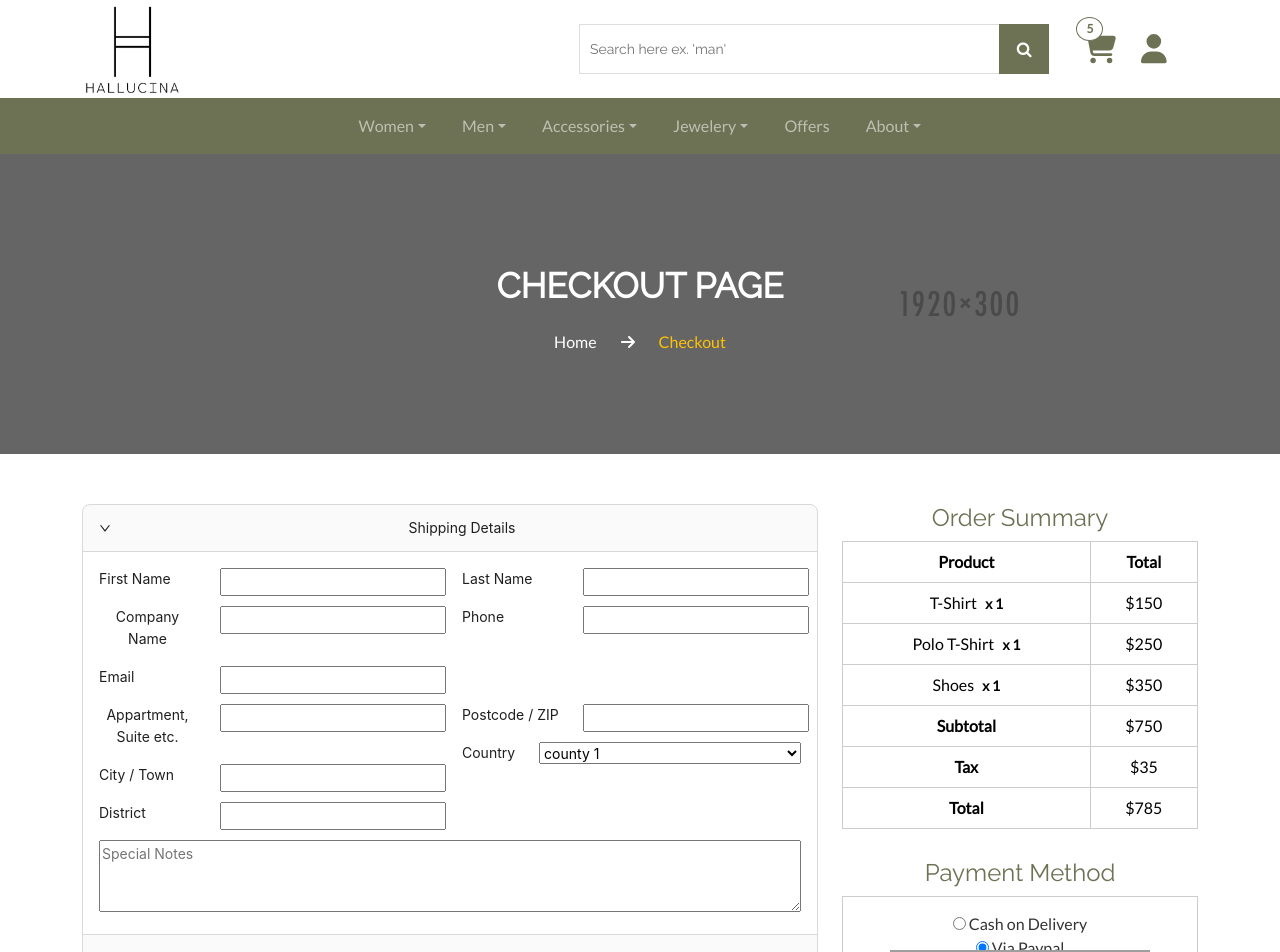
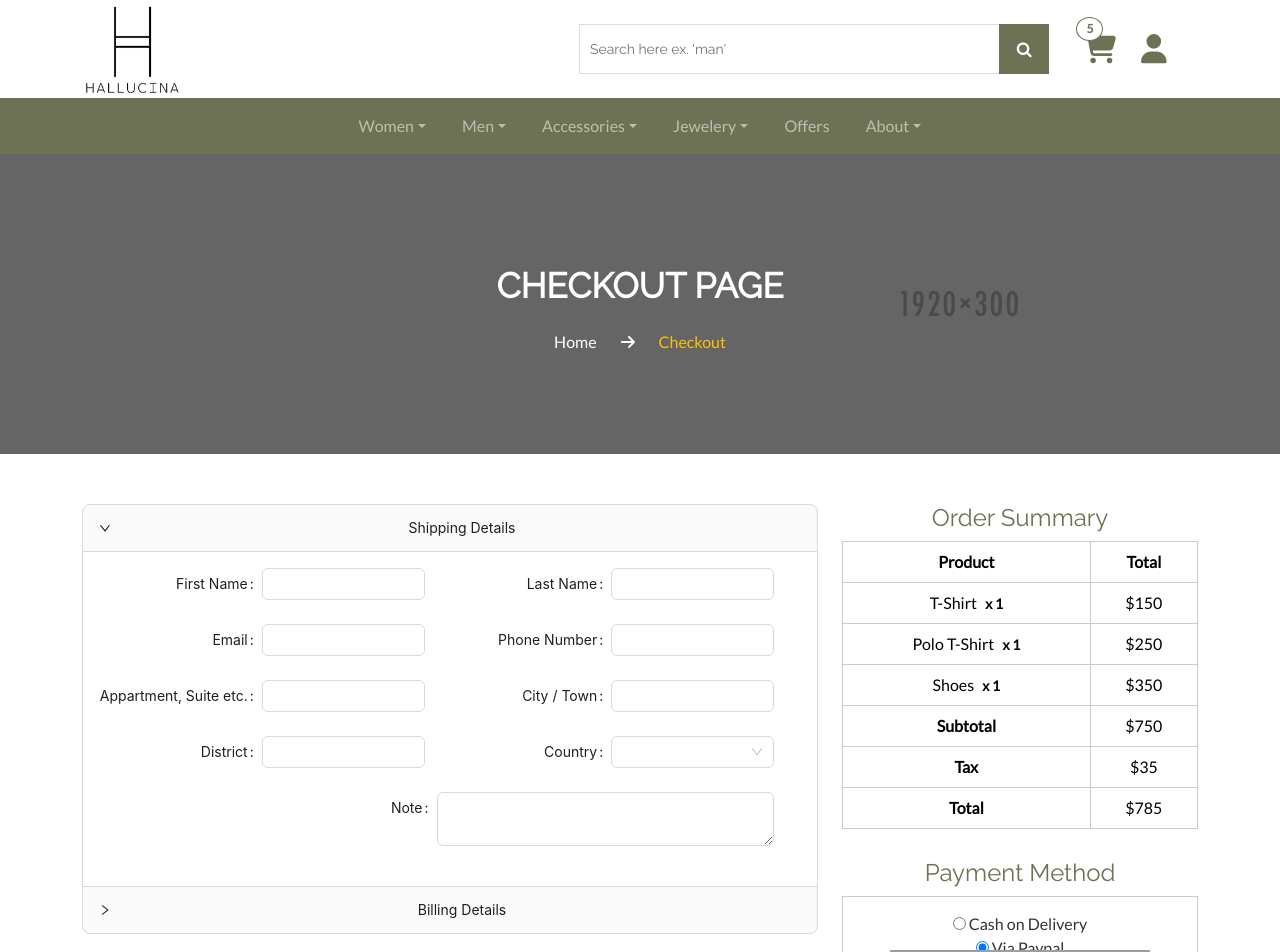
Before and after one commit to Malithkalhara/hallucina-app, a React (Create React App) app: page /checkout in a window 1280 px wide. Shown: the top 952 px of the page. Built offline with nearby package versions, Linux system fonts and the light colour scheme; grey boxes are pictures that could not be loaded.

Commit message:
change checkout form

```diff
--- a/package.json
+++ b/package.json
@@ -9,7 +9,7 @@
     "@testing-library/jest-dom": "^5.17.0",
     "@testing-library/react": "^13.4.0",
     "@testing-library/user-event": "^13.5.0",
-    "antd": "^5.14.1",
+    "antd": "^5.14.2",
     "bootstrap": "^5.3.2",
     "jquery": "^3.7.1",
     "popper.js": "^1.16.1",
--- a/src/pages/checkout/Checkout.jsx
+++ b/src/pages/checkout/Checkout.jsx
@@ -1,9 +1,10 @@
 import React from "react";
-import { Collapse, Input } from "antd";
+import { Collapse, Input, Space } from "antd";
 import { LabeledInput } from "../../components/LabeledInput/LabeledInput";
 import { LabeledSelect } from "../../components/LabeledSelect/LabeledSelect";
 import { counties } from "../../utils/SelectOptions";
 import { BreadCrums } from "../../components/BreadCrums/BreadCrums";
+import CheckOutLayer from "./formLayout";
 
 const Checkout = () => {
   const items = [
@@ -12,7 +13,46 @@ const Checkout = () => {
       label: "Shipping Details",
       children: (
         <>
-          <div className="row ">
+         <CheckOutLayer />
+          {/* <div className="row ">
+            <div className="col-md-6 d-flex flex-column justify-content-start">
+
+              <LabeledInput label="Company Name" />
+              <LabeledInput label="Email" />
+            </div>
+            <div className="col-md-6">
+              <LabeledInput label="Last Name" />
+              <LabeledInput label="Phone" />
+            </div>
+            <div className="col-md-6">
+              <LabeledInput label="Appartment, Suite etc." />
+              <LabeledInput label="City / Town" />
+              <LabeledInput label="District" />
+            </div>
+            <div className="col-md-6">
+              <LabeledInput label="Postcode / ZIP" />
+              <LabeledSelect label="Country" options={counties} />
+            </div>
+            <div className=" ml-2">
+              <textarea
+                className="w-100"
+                cols="8"
+                rows="3"
+                placeholder="Special Notes"
+              ></textarea>
+            </div>
+          </div> */}
+        </>
+      ),
+    },
+    {
+      key: 2,
+      label: "Billing Details",
+      children: (
+        <>
+        <CheckOutLayer />
+
+          {/* <div className="row ">
             <div className="col-md-6 d-flex flex-column justify-content-start">
               <LabeledInput label="First Name" />
               <LabeledInput label="Company Name" />
@@ -39,43 +79,7 @@ const Checkout = () => {
                 placeholder="Special Notes"
               ></textarea>
             </div>
-          </div>
-        </>
-      ),
-    },
-    {
-      key: 2,
-      label: "Billing Details",
-      children: (
-        <>
-          <div className="row ">
-            <div className="col-md-6 d-flex flex-column justify-content-start">
-              <LabeledInput label="First Name" />
-              <LabeledInput label="Company Name" />
-              <LabeledInput label="Email" />
-            </div>
-            <div className="col-md-6">
-              <LabeledInput label="Last Name" />
-              <LabeledInput label="Phone" />
-            </div>
-            <div className="col-md-6">
-              <LabeledInput label="Appartment, Suite etc." />
-              <LabeledInput label="City / Town" />
-              <LabeledInput label="District" />
-            </div>
-            <div className="col-md-6">
-              <LabeledInput label="Postcode / ZIP" />
-              <LabeledSelect label="Country" options={counties} />
-            </div>
-            <div className=" ml-2">
-              <textarea
-                className="w-100"
-                cols="8"
-                rows="3"
-                placeholder="Special Notes"
-              ></textarea>
-            </div>
-          </div>
+          </div> */}
         </>
       ),
     },
--- /dev/null
+++ b/src/pages/checkout/formLayout.jsx
@@ -0,0 +1,86 @@
+import React, { useState } from 'react';
+import { Form, Input, Select, Row, Col } from 'antd';
+import { counties } from '../../utils/SelectOptions';
+
+const CheckOutLayer = () => {
+  const [componentSize, setComponentSize] = useState('default');
+
+  const onFormLayoutChange = ({ size }) => {
+    setComponentSize(size);
+  };
+
+  return (
+    <Form
+      labelCol={{ span: 12}}
+      wrapperCol={{ span: 20 }}
+      layout="horizontal"
+      initialValues={{ size: componentSize }}
+      onValuesChange={onFormLayoutChange}
+      size={componentSize}
+      style={{ maxWidth: 675 }}
+    >
+      <Row gutter={24}>
+        <Col span={12}>
+          <Form.Item label="First Name">
+            <Input />
+          </Form.Item>
+        </Col>
+        <Col span={12}>
+          <Form.Item label="Last Name">
+            <Input />
+          </Form.Item>
+        </Col>
+      </Row>
+      <Row gutter={24}>
+        <Col span={12}>
+          <Form.Item label="Email">
+            <Input />
+          </Form.Item>
+        </Col>
+        <Col span={12}>
+          <Form.Item label="Phone Number">
+            <Input />
+          </Form.Item>
+        </Col>
+      </Row>
+      <Row gutter={24}>
+        <Col span={12}>
+          <Form.Item label="Appartment, Suite etc.">
+            <Input />
+          </Form.Item>
+        </Col>
+        <Col span={12}>
+          <Form.Item label="City / Town">
+            <Input />
+          </Form.Item>
+        </Col>
+      </Row>
+      <Row gutter={24}>
+        <Col span={12}>
+          <Form.Item label="District">
+            <Input />
+          </Form.Item>
+        </Col>
+        <Col span={12}>
+        <Form.Item label="Country">
+            <Select>
+              {counties.map((county, index) => (
+                <Select.Option key={index} value={county.value}>
+                  {county.label}
+                </Select.Option>
+              ))}
+            </Select>
+          </Form.Item>
+        </Col>
+      </Row>
+      <Col gutter = {24}>
+      <Form.Item  label="Note">
+        <Input.TextArea />
+      </Form.Item>
+      </Col>
+
+    </Form>
+  );
+};
+
+export default CheckOutLayer;
```
Also changed, not shown: 1 other file (tests, documents, lock files or other folders).
